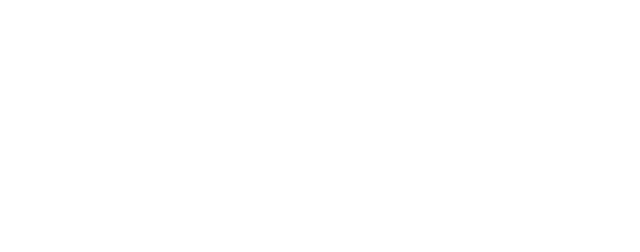
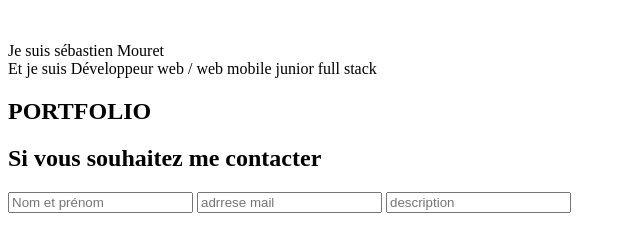
Before and after one commit to sebastienwolf/landingPage, a plain HTML site: page index.html in a window 1280 px wide. Shown: the whole page, without its empty margins (0-640 px from the left). Drawn offline with Linux system fonts and the light colour scheme.

Commit message:
architecture HTML

```diff
--- a/index.html
+++ b/index.html
@@ -6,11 +6,67 @@
   <meta http-equiv="X-UA-Compatible" content="IE=edge">
   <meta name="viewport" content="width=device-width, initial-scale=1.0">
   <link rel="stylesheet" href="styles.css">
-  <title>Document</title>
+  <title>Sébastien Mouret</title>
 </head>
 
 <body>
+  <!-- header faire une animation de forme géométrie avec une image de fond pastel -->
+  <header class="header">
+    <!-- bloc profil -->
+    <div>
+      <div>
+        <img class="imgProfil" src="" alt="">
+      </div>
+      <div>
+        <p class="textAnim">Je suis sébastien Mouret <br>
+          Et je suis Développeur web / web mobile junior full stack
+        </p>
+      </div>
+    </div>
+    <!-- animation de la souris qui scroll -->
+    <div class="buttomScroll"></div>
+  </header>
 
+  <!-- main -->
+  <main>
+    <article>
+      <!-- section qui va parler de moi et l'arbre de compétence -->
+      <section>
+        <!-- div qui parle de moi -->
+        <div>
+
+        </div>
+        <!-- arbre de compétence -->
+        <div>
+
+        </div>
+      </section>
+      <section>
+        <!-- portfolio / caroussel -->
+        <h2>
+          PORTFOLIO
+        </h2>
+        <div class="caroussel">
+
+        </div>
+      </section>
+      <!-- formulaire pour me contacter -->
+      <section>
+        <form action="">
+          <h2>Si vous souhaitez me contacter</h2>
+          <input type="text" name="" id="" placeholder="Nom et prénom">
+          <input type="email" name="" id="" placeholder="adrrese mail">
+          <input type="text" name="" id="" placeholder="description">
+        </form>
+      </section>
+    </article>
+  </main>
+
+  <!-- footer -->
+  <footer>
+    <!-- les logot socieaux -->
+    <div></div>
+  </footer>
   <script type="text/javascript" src="script.js"></script>
 </body>
 
```
Also changed, not shown: maquette.png (added).
